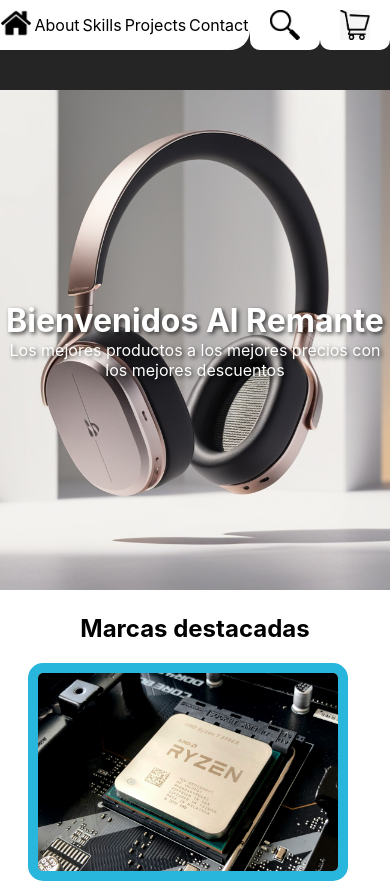
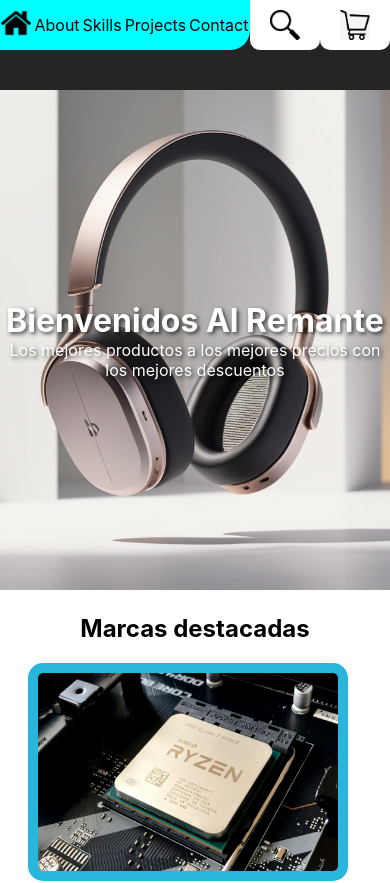
Before and after one commit to xdiegofx/tienda-responsive, a React (Create React App) app: page / in a window 390 px wide. Shown: the top 883 px of the page. Built offline with nearby package versions, Linux system fonts and the light colour scheme; grey boxes are pictures that could not be loaded.

Commit message:
ejemplo de responsive

```diff
--- a/src/styles/Header.css
+++ b/src/styles/Header.css
@@ -62,3 +62,13 @@ justify-content: space-evenly;
   height: 30px;
   width: 30px;
 }
+
+/*para diseñar en responsive
+max se aplica de arriba para dispositivos de pantalla grande a pantalla pequeña
+min se aplica de abajo para dispositivos de pantalla pequeña a pantalla grande*/
+  @media screen and (max-width: 780px) {
+    .header-container nav {
+      color: aqua;
+      background-color: aqua;
+
+    }}
```
